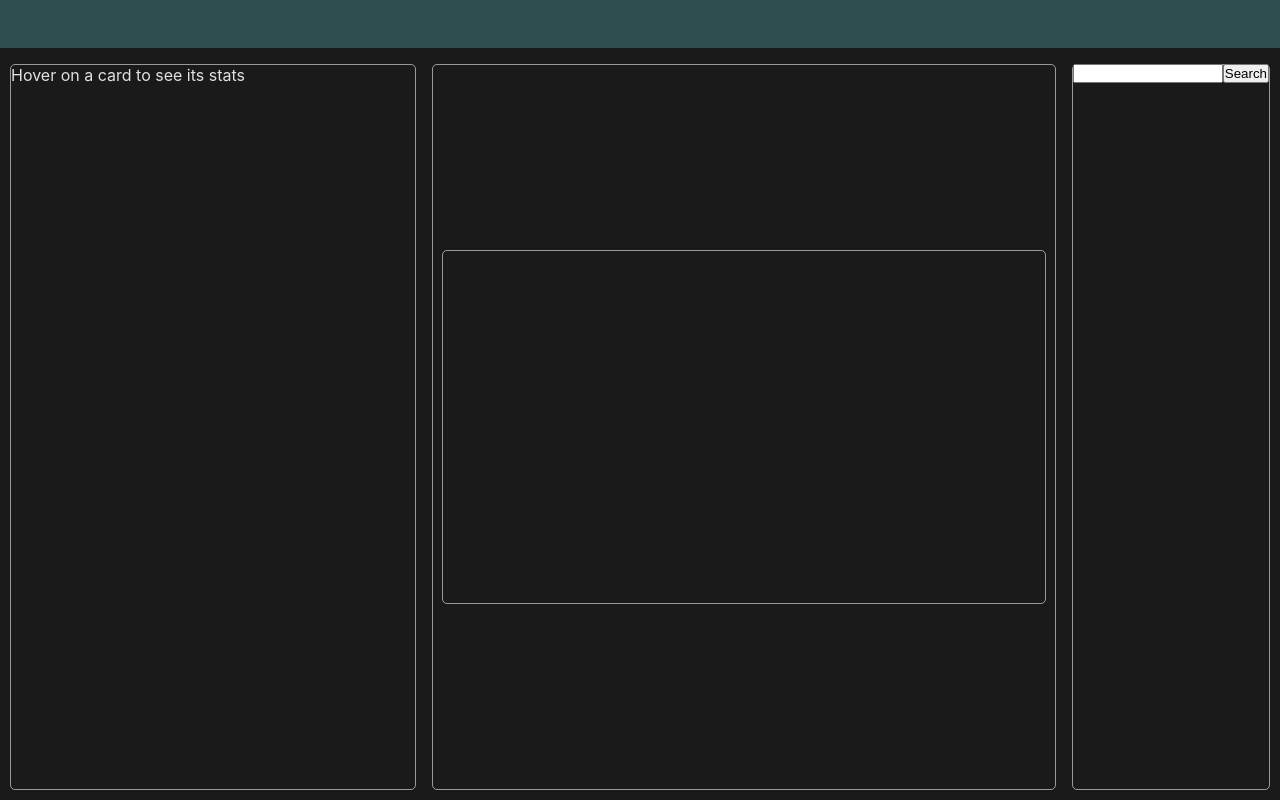
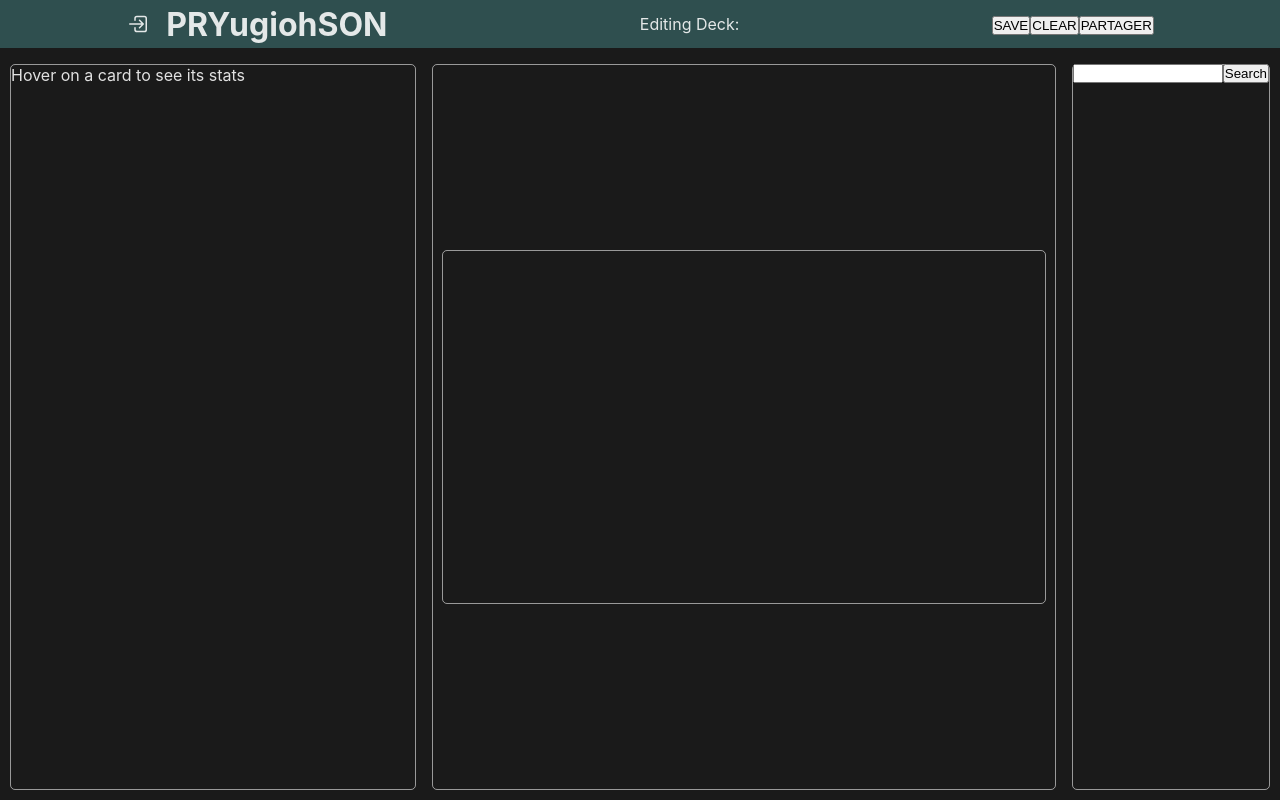
Before and after one commit to MaxPW777/Duelling-Nexus-Clone, a React (Vite) app in the folder client/: page / in a window 1280 px wide. Built offline with nearby package versions, Linux system fonts and the light colour scheme; a web font is replaced by a local one.

Commit message:
[~] changed header css

```diff
--- a/client/package.json
+++ b/client/package.json
@@ -8,7 +8,8 @@
   },
   "dependencies": {
     "react": "^18.2.0",
-    "react-dom": "^18.2.0"
+    "react-dom": "^18.2.0",
+    "react-icons": "^4.12.0"
   },
   "devDependencies": {
     "@types/react": "^18.2.15",
--- a/client/src/components/Header.tsx
+++ b/client/src/components/Header.tsx
@@ -1,7 +1,26 @@
+import { IoLogInOutline } from "react-icons/io5";
+import "../styles/Header.css";
 
 function Header() {
+  const isLoggedIn = true
   return (
-    <header></header>
+    <header>
+      <div className="loginTitleZone">
+        {
+          isLoggedIn &&
+          <a href="/login">
+            <IoLogInOutline />
+          </a>
+        }
+        <h1>PRYugiohSON</h1>
+      </div>
+      <p>Editing Deck:</p>
+      <div>
+        <button>SAVE</button>
+        <button>CLEAR</button>
+        <button>PARTAGER</button>
+      </div>
+    </header>
   )
 }
 
--- a/client/src/styles/App.css
+++ b/client/src/styles/App.css
@@ -1,8 +1,3 @@
-header {
-  height: var(--header-height);
-  background-color: var(--secondary-color);
-  grid-area: header;
-}
 
 .Deck,
 .Searchbar,
--- /dev/null
+++ b/client/src/styles/Header.css
@@ -0,0 +1,37 @@
+header {
+  height: var(--header-height);
+  background-color: var(--secondary-color);
+  grid-area: header;
+  display: flex;
+  justify-content: space-around;
+  align-items: center;
+}
+
+header > button {
+  background-color: transparent;
+  border: none;
+  color: var(--primary-color);
+  font-size: 1.5rem;
+  margin: 0 10px;
+  cursor: pointer;
+}
+
+.loginTitleZone {
+  display: flex;
+  align-items: center;
+  gap: 1rem;
+}
+
+.loginTitleZone > a > svg {
+  font-size: x-large;
+}
+
+.loginTitleZone > a {
+  color: var(--primary-color);
+  text-decoration: none;
+  display: flex;
+  align-items: center;
+  justify-content: center;
+  width: 100%;
+  height: 100%;
+}
```
Also changed, not shown: 1 other file (tests, documents, lock files or other folders).
